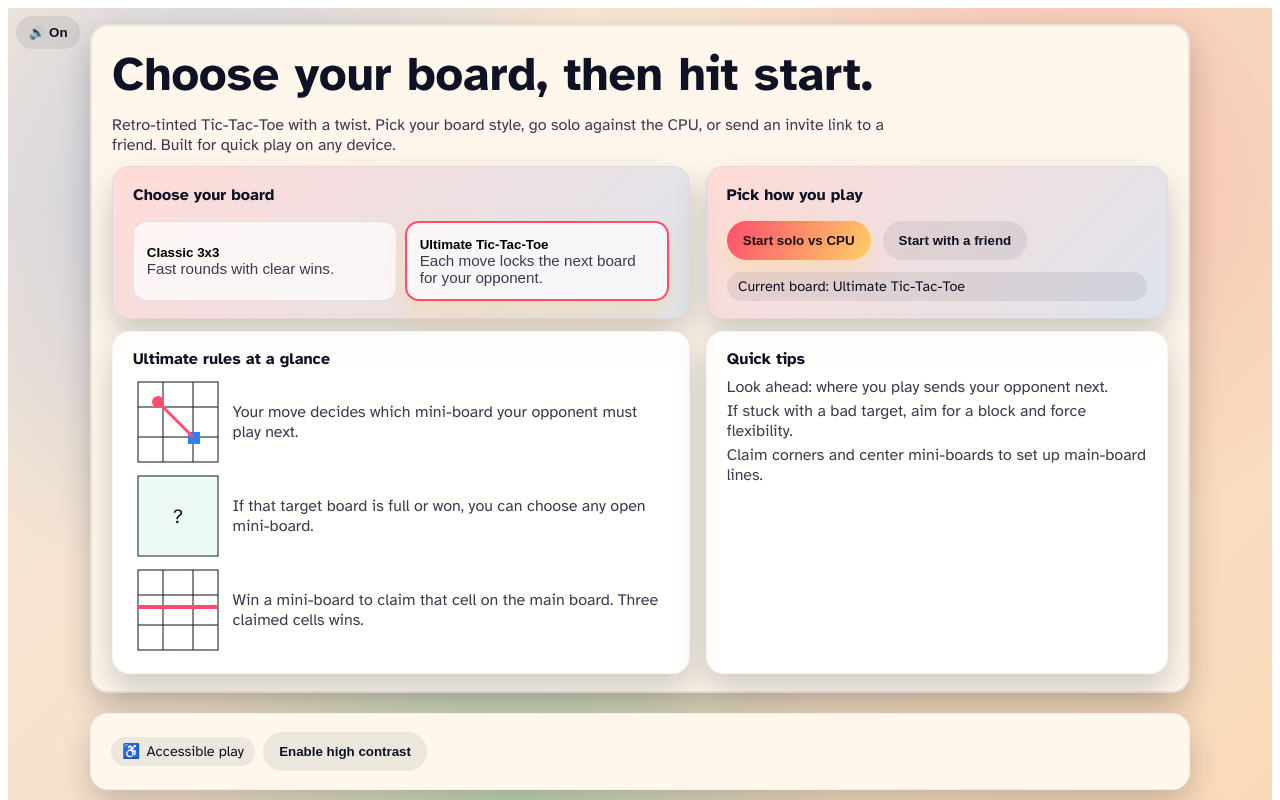
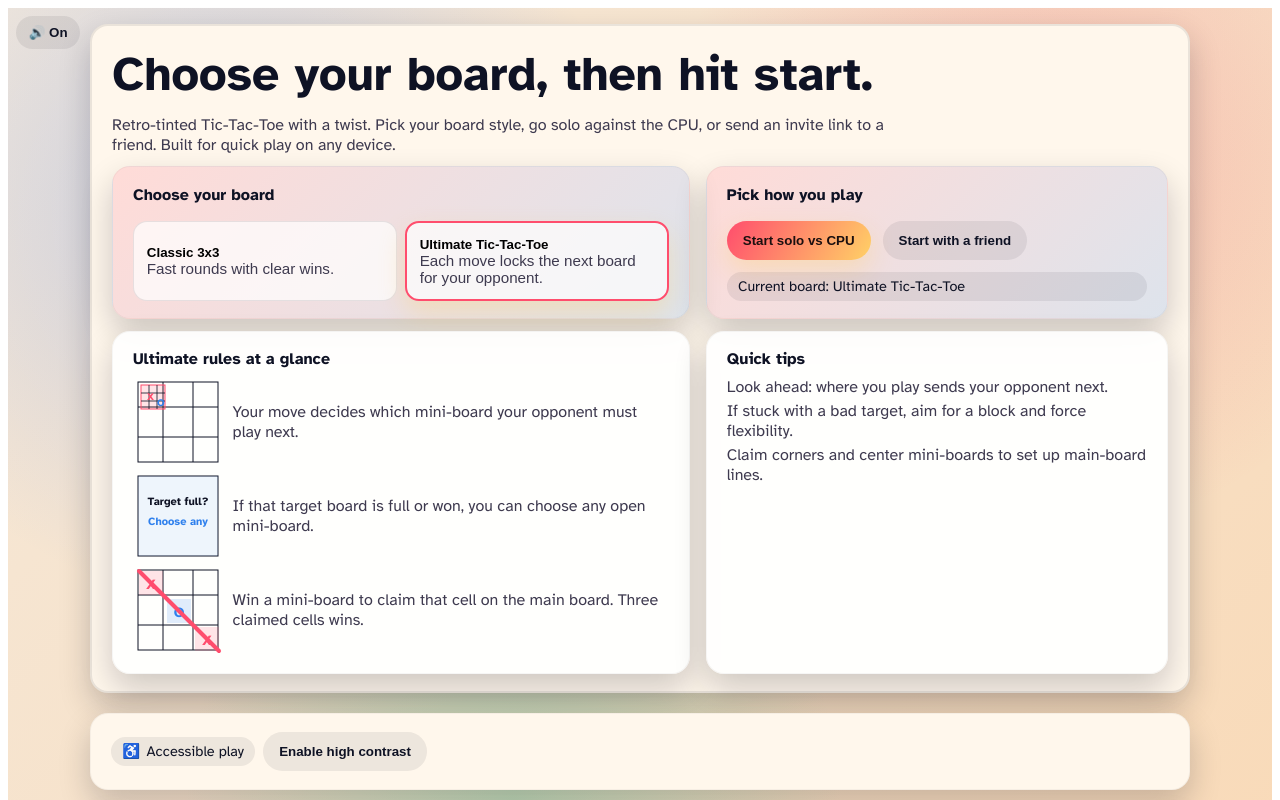
Before and after one commit to TitasDas/forced-move, a React (Vite) app: page / in a window 1280 px wide. Shown: the top 800 px of the page. Built offline with nearby package versions, Linux system fonts and the light colour scheme; a web font is replaced by a local one.

Commit message:
Clarify ultimate rules visuals

```diff
--- a/src/App.jsx
+++ b/src/App.jsx
@@ -65,18 +65,25 @@ function StartScreen({ mode, setMode, setScreen }) {
                 {[30, 60].map((p) => (
                   <line key={p} x1="5" y1={p} x2="85" y2={p} stroke="currentColor" />
                 ))}
-                <circle cx="25" cy="25" r="6" fill="var(--accent)" />
-                <rect x="55" y="55" width="12" height="12" fill="var(--retro-blue)" />
-                <line x1="25" y1="25" x2="60" y2="60" stroke="var(--accent)" strokeWidth="3" />
+                <rect x="8" y="8" width="24" height="24" fill="rgba(255,77,109,0.15)" stroke="var(--accent)" />
+                <line x1="16" y1="8" x2="16" y2="32" stroke="currentColor" strokeWidth="0.8" />
+                <line x1="24" y1="8" x2="24" y2="32" stroke="currentColor" strokeWidth="0.8" />
+                <line x1="8" y1="16" x2="32" y2="16" stroke="currentColor" strokeWidth="0.8" />
+                <line x1="8" y1="24" x2="32" y2="24" stroke="currentColor" strokeWidth="0.8" />
+                <text x="14" y="23" fontSize="10" fontWeight="700" fill="var(--mark-x)">X</text>
+                <text x="24" y="29" fontSize="10" fontWeight="700" fill="var(--mark-o)">O</text>
               </svg>
               <span>Your move decides which mini-board your opponent must play next.</span>
             </div>
             <div className="rule-line">
               <svg width="90" height="90" viewBox="0 0 90 90">
                 <rect x="5" y="5" width="80" height="80" fill="none" stroke="currentColor" />
-                <rect x="5" y="5" width="80" height="80" fill="rgba(30,195,139,0.08)" />
-                <text x="45" y="52" textAnchor="middle" fontSize="20" fill="currentColor">
-                  ?
+                <rect x="5" y="5" width="80" height="80" fill="rgba(47,128,237,0.08)" />
+                <text x="45" y="34" textAnchor="middle" fontSize="11" fontWeight="700" fill="var(--ink)">
+                  Target full?
+                </text>
+                <text x="45" y="54" textAnchor="middle" fontSize="11" fontWeight="700" fill="var(--mark-o)">
+                  Choose any
                 </text>
               </svg>
               <span>If that target board is full or won, you can choose any open mini-board.</span>
@@ -90,17 +97,19 @@ function StartScreen({ mode, setMode, setScreen }) {
                 {[30, 60].map((p) => (
                   <line key={p} x1="5" y1={p} x2="85" y2={p} stroke="currentColor" />
                 ))}
-                {[12, 42, 72].map((p, i) => (
-                  <line
-                    key={p}
-                    x1="5"
-                    y1={p}
-                    x2="85"
-                    y2={p}
-                    stroke={i === 1 ? 'var(--accent)' : 'transparent'}
-                    strokeWidth="4"
-                  />
-                ))}
+                <rect x="6" y="6" width="24" height="24" fill="rgba(255,77,109,0.15)" />
+                <text x="18" y="24" textAnchor="middle" fontSize="14" fontWeight="800" fill="var(--mark-x)">
+                  X
+                </text>
+                <rect x="34" y="34" width="24" height="24" fill="rgba(47,128,237,0.15)" />
+                <text x="46" y="52" textAnchor="middle" fontSize="14" fontWeight="800" fill="var(--mark-o)">
+                  O
+                </text>
+                <rect x="62" y="62" width="24" height="24" fill="rgba(255,77,109,0.15)" />
+                <text x="74" y="80" textAnchor="middle" fontSize="14" fontWeight="800" fill="var(--mark-x)">
+                  X
+                </text>
+                <line x1="6" y1="6" x2="86" y2="86" stroke="var(--accent)" strokeWidth="4" strokeLinecap="round" />
               </svg>
               <span>Win a mini-board to claim that cell on the main board. Three claimed cells wins.</span>
             </div>
```
